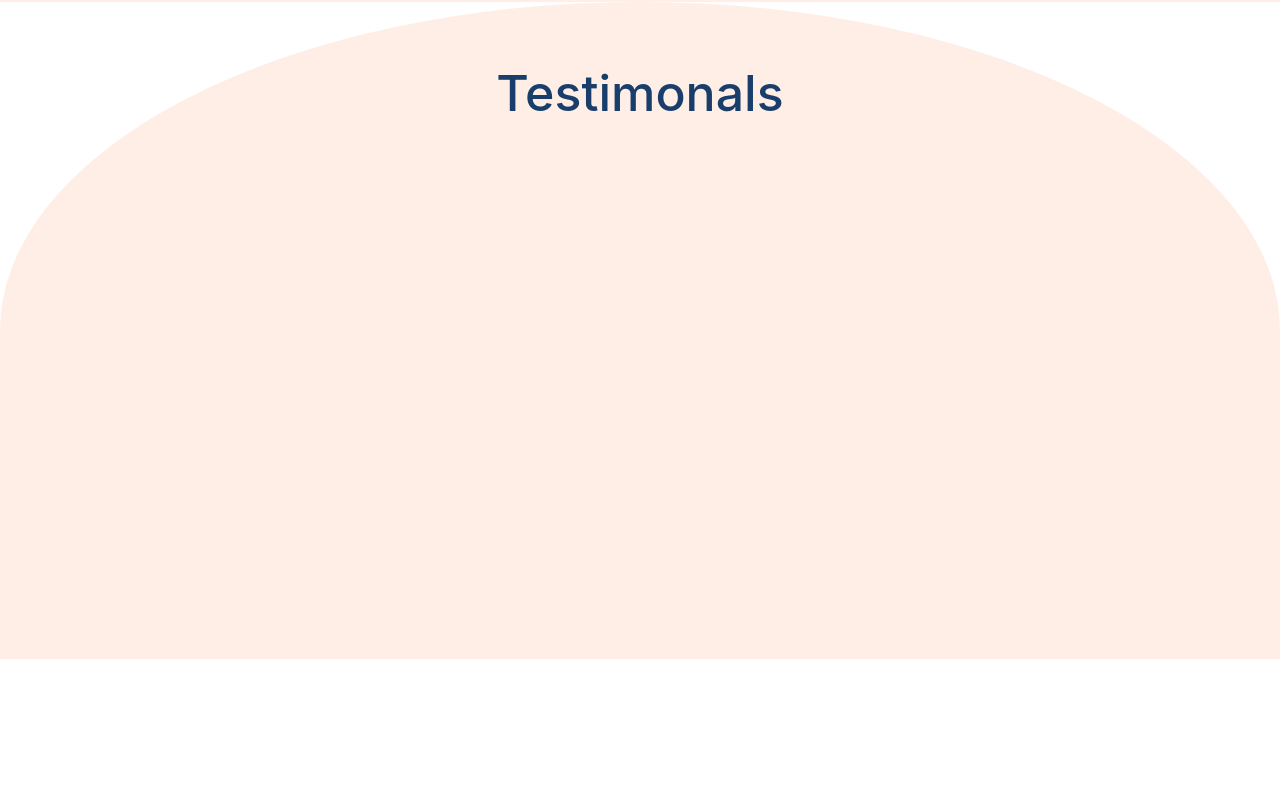
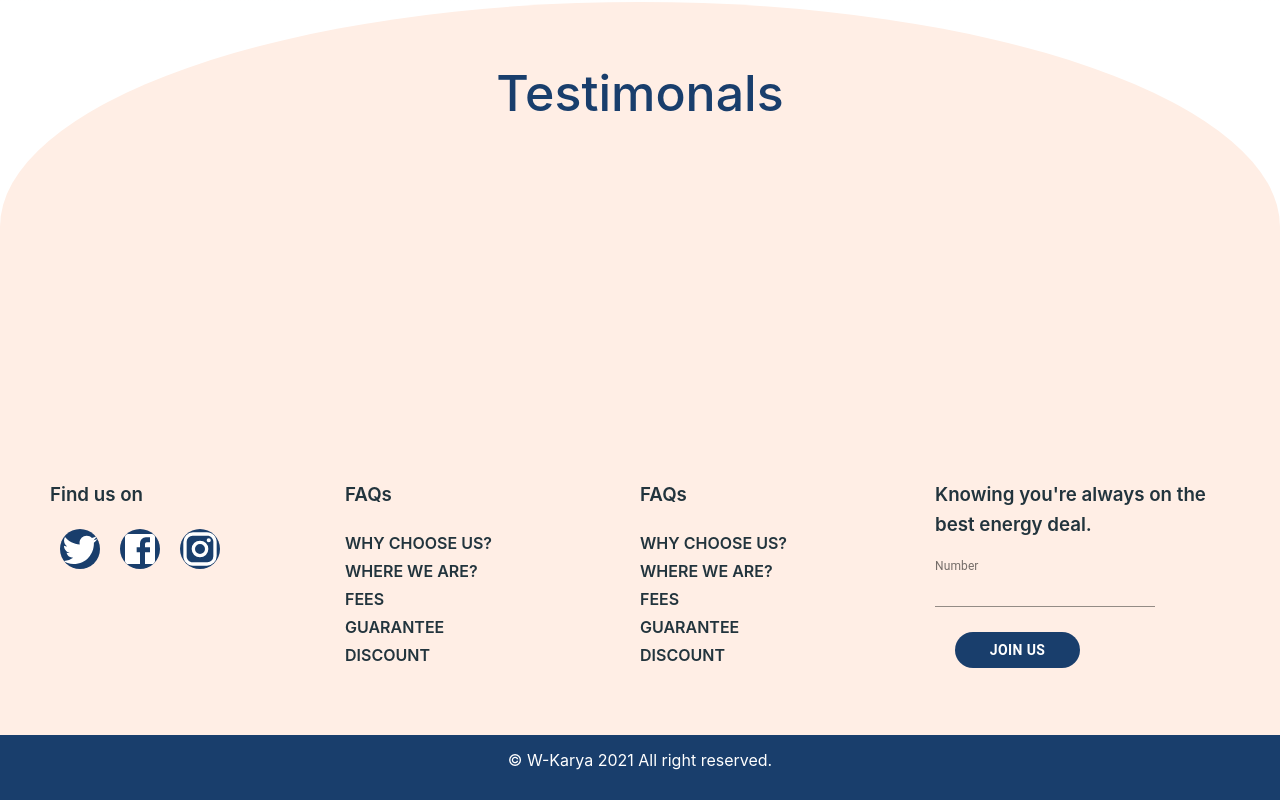
Before and after one commit to Robust-star/W-Karya, a React (Create React App) app in the folder frontend/: page / in a window 1280 px wide. Shown: the part 1418-2218 px from the top of the page. Before the commit the page ends 2077 px from the top, so only its background shows below. Built offline with nearby package versions, Linux system fonts and the light colour scheme.

Commit message:
footer updated

```diff
--- /dev/null
+++ b/frontend/src/component/Footer.js
@@ -0,0 +1,185 @@
+import { Grid, Typography, Button, Link, TextField } from "@material-ui/core";
+import { Facebook, Instagram, Twitter } from '@material-ui/icons';
+import {
+    makeStyles
+} from "@material-ui/core";
+import { useHistory } from "react-router-dom";
+import women from './images/girl.png';
+import vector from './images/Vector.png'
+const useStyles = makeStyles((theme) => ({
+
+    nav: {
+        height: "200px",
+        Background: "#FFEEE5"
+    },
+    config: {
+        top: "25px",
+        borderRadius: "28px",
+        background: "#193E6C",
+        color: "white",
+        left: "20px",
+        width: '125px',
+        fontWeight: "700",
+        '&:hover': {
+            backgroundColor: 'Red',
+            color: 'White',
+            fontWeight: "700"
+        },
+    },
+    footerh3: {
+        color: "#22343D",
+        fontWeight: "600",
+        lineHeight: "30px",
+        // textAlign: "center"
+    },
+    link: {
+        color: "#22343D",
+        TransitionEvent: "all 0.2s ease",
+        lineHeight: "28px",
+        textTransform: "uppercase",
+        textDecoration: "none",
+        fontWeight: "600"
+
+    },
+    list: {
+        listStyle: "none",
+        paddingLeft: "0px"
+    },
+    copy: {
+        background: "#193E6C",
+        margin: "0px",
+        textAlign: "center",
+        height: "50px",
+        justifyContent: "center",
+        verticalAlign: "middle",
+        paddingTop: "15px",
+        color: "white"
+    },
+    social: {
+        margin: "10px 10px"
+    },
+    Twitter: {
+        width: "40px",
+        fontSize: "10px",
+        height: "40px",
+        textAlign: "center",
+        lineHeight: "48px",
+        borderRadius: "50%",
+        background: "#193E6C",
+        transition: "all 0.2s linear",
+        color: "white",
+        '&:hover': {
+            background: "#00ACED"
+        }
+    },
+    insta: {
+        width: "40px",
+        fontSize: "10px",
+        height: "40px",
+        textAlign: "center",
+        lineHeight: "48px",
+        borderRadius: "50%",
+        background: "#193E6C",
+        transition: "all 0.2s linear",
+        color: "white",
+        '&:hover': {
+            background: "#cd486b"
+        }
+    },
+    face: {
+        width: "40px",
+        fontSize: "16px",
+        height: "40px",
+        textAlign: "center",
+        lineHeight: "48px",
+        borderRadius: "50%",
+        background: "#193E6C",
+        transition: "all 0.2s linear",
+        color: "white",
+        '&:hover': {
+            background: "#3B5998"
+        }
+    }
+}));
+const Footer = (props) => {
+    const classes = useStyles();
+    let history = useHistory();
+    const handleClick = (location) => {
+        console.log(location);
+        history.push(location);
+    };
+    return (
+        <div className={classes.nav}>
+            <Grid
+                container
+                item
+                // direction="column"
+                // alignItems="center"
+
+                // justify="center"
+                style={{ padding: "50px", paddingTop: "10px", background: "#FFEEE5" }}
+
+            >
+                <Grid item md={3} xs={12}>
+                    <h3 className={classes.footerh3}>Find us on</h3>
+                    <Link className={classes.social} href="#" target="_blank"><Twitter className={classes.Twitter} /></Link>
+                    <Link className={classes.social} href="#" target="_blank"><Facebook className={classes.face} /></Link>
+                    <Link className={classes.social} href="#" target="_blank"><Instagram className={classes.insta} /></Link>
+                </Grid>
+                <Grid item md={3} xs={12}>
+                    <h3 className={classes.footerh3}>FAQs</h3>
+                    <ul className={classes.list}>
+                        <li><Link className={classes.link} href="#">Why choose us?</Link>
+                        </li>
+                        <li><Link className={classes.link} href="#">Where we are?</Link>
+                        </li>
+                        <li><Link className={classes.link} href="#">Fees</Link>
+                        </li>
+                        <li><Link className={classes.link} href="#">Guarantee</Link>
+                        </li>
+                        <li><Link className={classes.link} href="#">Discount</Link>
+                        </li>
+                    </ul>
+                </Grid>
+                <Grid item md={3} xs={12}>
+                    <h3 className={classes.footerh3}>FAQs</h3>
+                    <ul className={classes.list}>
+                        <li><Link className={classes.link} href="#">Why choose us?</Link>
+                        </li>
+                        <li><Link className={classes.link} href="#">Where we are?</Link>
+                        </li>
+                        <li><Link className={classes.link} href="#">Fees</Link>
+                        </li>
+                        <li><Link className={classes.link} href="#">Guarantee</Link>
+                        </li>
+                        <li><Link className={classes.link} href="#">Discount</Link>
+                        </li>
+                    </ul>
+                </Grid>
+                <Grid item md={3} xs={12}>
+                    <h3 className={classes.footerh3}>Knowing you're always on the best energy deal. </h3>
+                    <ul className={classes.list}>
+                        <li><TextField
+                            id="outlined-number"
+                            label="Number"
+                            type="number"
+                            InputLabelProps={{
+                                shrink: true,
+                            }}
+                        />
+                        </li>
+                        <li>
+                            <Button className={classes.config} onClick={() => handleClick("/signup")}>Join us</Button>
+                        </li>
+                    </ul>
+                </Grid>
+
+            </Grid>
+            <p className={classes.copy}>© W-Karya 2021 All right reserved.</p>
+        </div>
+
+    );
+};
+
+
+export default Footer;
--- a/frontend/src/component/Welcome.js
+++ b/frontend/src/component/Welcome.js
@@ -2,10 +2,11 @@ import { Grid, Typography, Button } from "@material-ui/core";
 import {
   makeStyles
 } from "@material-ui/core";
-import { Height } from "@material-ui/icons";
+
 import { useHistory } from "react-router-dom";
 import women from './images/girl.png';
 import vector from './images/Vector.png'
+import Footer from "./Footer";
 const useStyles = makeStyles((theme) => ({
   Outer: {
     width: '100%',
@@ -17,12 +18,12 @@ const useStyles = makeStyles((theme) => ({
   },
   Gb2: {
     background: '#FFEEE5',
-    height: "657px",
+    height: "450px",
     borderRadius: "60% 60% 0 0"
   },
   Gb3: {
     background: '#FFEEE5',
-    background: 'linear-gradient(to top,#FFEEE5, white)',
+    background: 'linear-gradient(to top,white,#FFEEE5, white)',
     height: "657px",
     // borderRadius: "60% 60% 60% 60%"
   },
@@ -158,6 +159,7 @@ const Welcome = (props) => {
 
         </Grid>
       </div>
+      <Footer></Footer>
     </div>
 
   );
```
